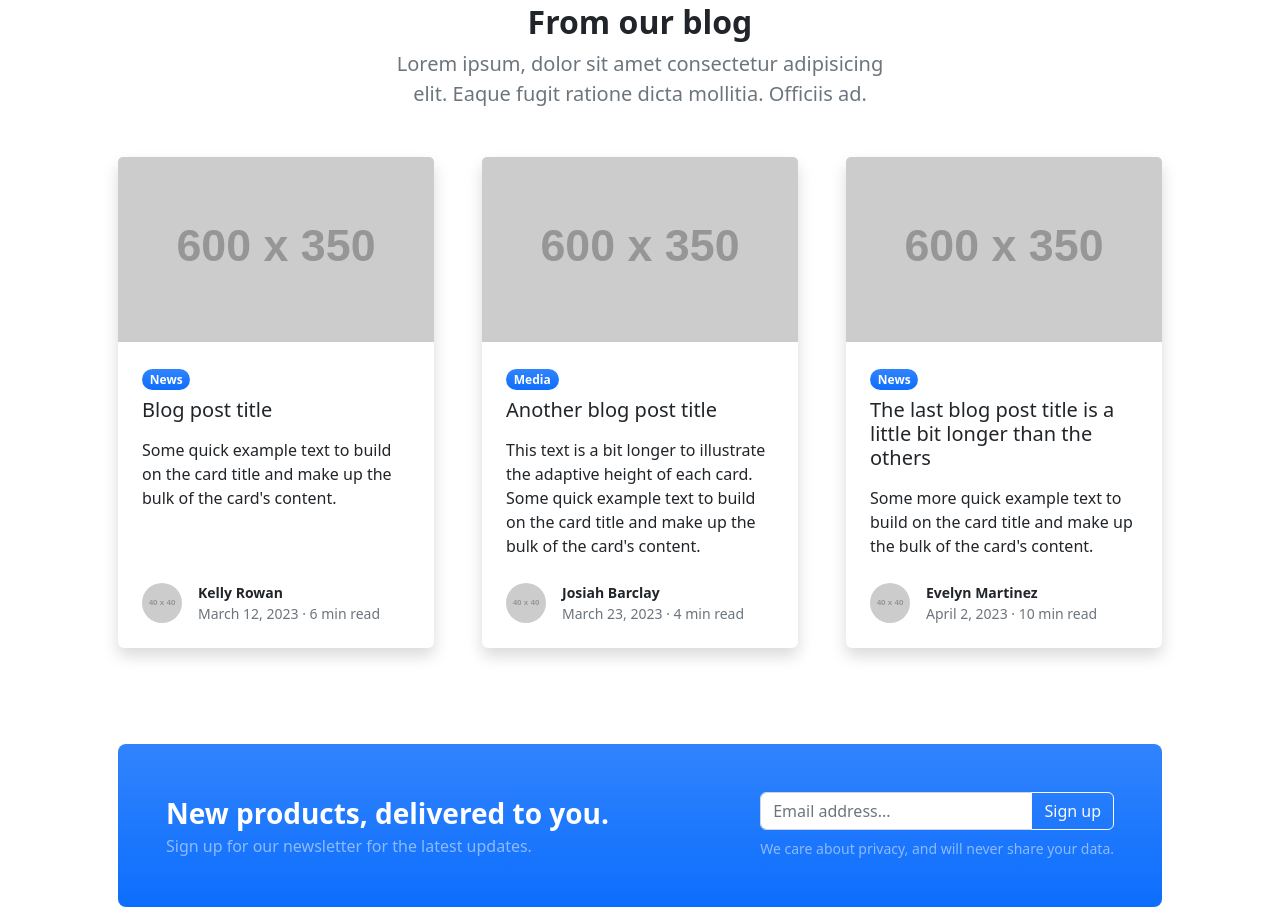
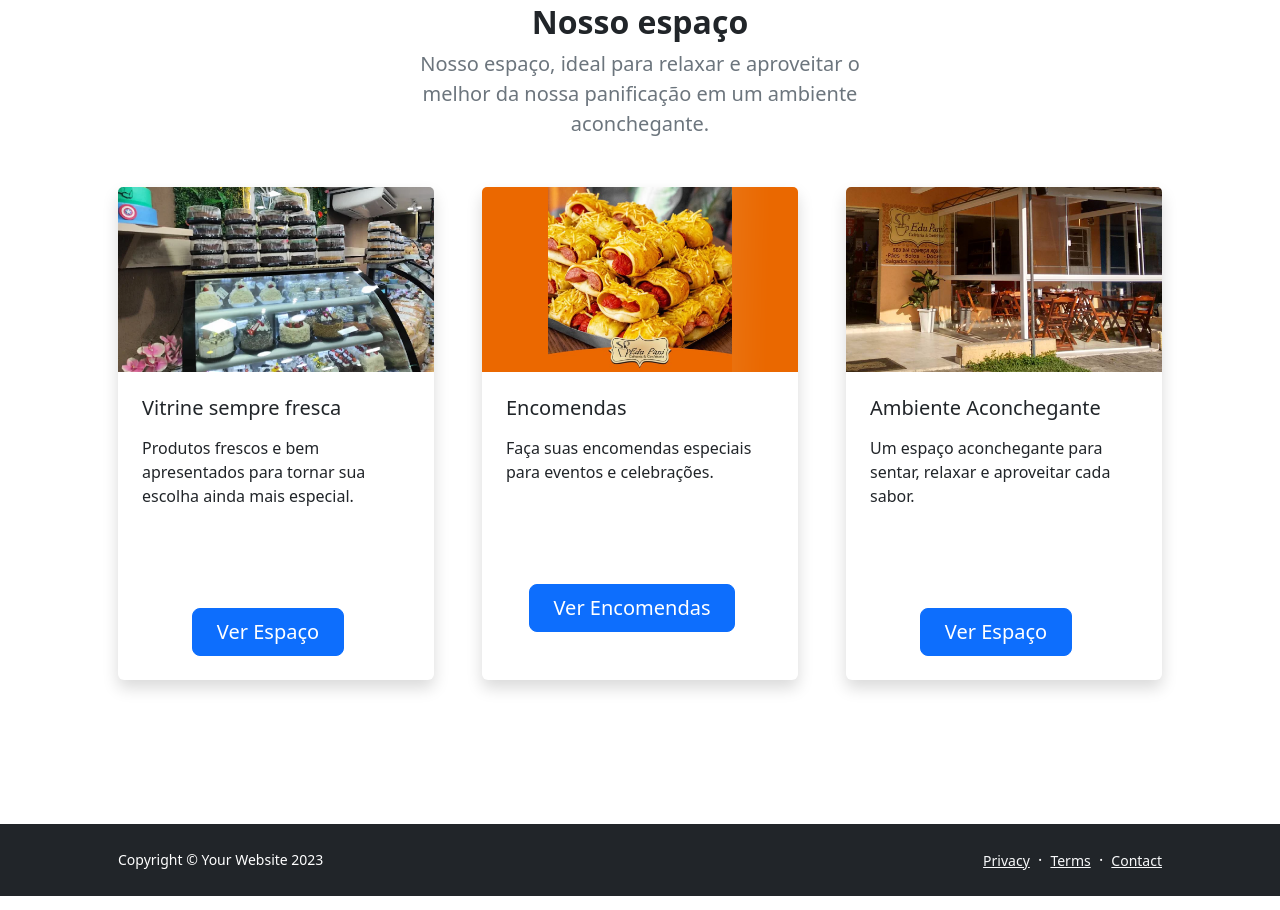
Before and after one commit to Pelison007/edu-pani-site, a plain HTML site: page index.html in a window 1280 px wide. Shown: the part 1700-2610 px from the top of the page. Drawn offline with nearby package versions, Linux system fonts and the light colour scheme; placeholder pictures from the web are drawn by us.

Commit message:
conteudo adicionado na main

```diff
--- a/index.html
+++ b/index.html
@@ -41,7 +41,7 @@
                         <div class="col-lg-8 col-xl-7 col-xxl-6">
                             <div class="my-5 text-center text-xl-start">
                                 <h1 class="display-5 fw-bolder text-white mb-2">Edu Pani - Padaria e Confeitaria</h1>
-                                <p class="lead fw-normal text-white-50 mb-4">A combinação perfeita para você! - Aberto de: <br>Seg-Sáb: (06h às 20h)⠀<br>Domingo (07h às 19h) <br>Para encomendas e informações: (41)3310-2208 <br> Endereço:<a href="https://www.google.com/maps?q=R.+Dep.+Pinheiro+Júnior,+1221+-+LOJA+1+-+Umbará,+Curitiba+-+PR,+81020-490" target="_blank">R. Dep. Pinheiro Júnior, 1221 - LOJA 1 - Umbará, Curitiba - PR, 81020-490</a></p>
+                                <p class="lead fw-normal text-white-50 mb-4">A combinação perfeita para você! - Aberto de: <br>Seg-Sáb: (06h às 20h)⠀<br>Domingo (07h às 19h) <br>Para encomendas e informações: (41)3310-2208 <br> Endereço: <a href="https://www.google.com/maps?q=R.+Dep.+Pinheiro+Júnior,+1221+-+LOJA+1+-+Umbará,+Curitiba+-+PR,+81020-490" target="_blank">R. Dep. Pinheiro Júnior, 1221 - LOJA 1 - Umbará, Curitiba - PR, 81020-490</a></p>
                                 <div class="d-grid gap-3 d-sm-flex justify-content-sm-center justify-content-xl-start">
                                     <a class="btn btn-primary btn-lg px-4 me-sm-3" href="#features">Começe seu Dia</a>
                                     <a class="btn btn-outline-light btn-lg px-4" href="#!">Informações</a>
@@ -108,92 +108,43 @@
                     <div class="row gx-5 justify-content-center">
                         <div class="col-lg-8 col-xl-6">
                             <div class="text-center">
-                                <h2 class="fw-bolder">From our blog</h2>
-                                <p class="lead fw-normal text-muted mb-5">Lorem ipsum, dolor sit amet consectetur adipisicing elit. Eaque fugit ratione dicta mollitia. Officiis ad.</p>
+                                <h2 class="fw-bolder">Nosso espaço</h2>
+                                <p class="lead fw-normal text-muted mb-5">Nosso espaço, ideal para relaxar e aproveitar o melhor da nossa panificação em um ambiente aconchegante.</p>
                             </div>
                         </div>
                     </div>
                     <div class="row gx-5">
                         <div class="col-lg-4 mb-5">
                             <div class="card h-100 shadow border-0">
-                                <img class="card-img-top" src="https://dummyimage.com/600x350/ced4da/6c757d" alt="..." />
+                                <img class="card-img-top" src="assets/VITRINI EDU PANI.png" alt="vitrini edu pani" />
                                 <div class="card-body p-4">
-                                    <div class="badge bg-primary bg-gradient rounded-pill mb-2">News</div>
-                                    <a class="text-decoration-none link-dark stretched-link" href="#!"><h5 class="card-title mb-3">Blog post title</h5></a>
-                                    <p class="card-text mb-0">Some quick example text to build on the card title and make up the bulk of the card's content.</p>
-                                </div>
-                                <div class="card-footer p-4 pt-0 bg-transparent border-top-0">
-                                    <div class="d-flex align-items-end justify-content-between">
-                                        <div class="d-flex align-items-center">
-                                            <img class="rounded-circle me-3" src="https://dummyimage.com/40x40/ced4da/6c757d" alt="..." />
-                                            <div class="small">
-                                                <div class="fw-bold">Kelly Rowan</div>
-                                                <div class="text-muted">March 12, 2023 &middot; 6 min read</div>
-                                            </div>
-                                        </div>
-                                    </div>
+                                    <h5 class="card-title mb-3">Vitrine sempre fresca</h5>
+                                    <p class="card-text mb-0">Produtos frescos e bem apresentados para tornar sua escolha ainda mais especial.</p>
+                                    <div style="margin-top: 100px; display: flex; justify-content: center; align-items: center;"><a class="btn btn-primary btn-lg px-4 me-sm-3" href="about.html">Ver Espaço</a></div>
                                 </div>
                             </div>
                         </div>
                         <div class="col-lg-4 mb-5">
                             <div class="card h-100 shadow border-0">
-                                <img class="card-img-top" src="https://dummyimage.com/600x350/adb5bd/495057" alt="..." />
+                                <img class="card-img-top" src="assets/salgados encomenda.png" alt="para encomendas" />
                                 <div class="card-body p-4">
-                                    <div class="badge bg-primary bg-gradient rounded-pill mb-2">Media</div>
-                                    <a class="text-decoration-none link-dark stretched-link" href="#!"><h5 class="card-title mb-3">Another blog post title</h5></a>
-                                    <p class="card-text mb-0">This text is a bit longer to illustrate the adaptive height of each card. Some quick example text to build on the card title and make up the bulk of the card's content.</p>
-                                </div>
-                                <div class="card-footer p-4 pt-0 bg-transparent border-top-0">
-                                    <div class="d-flex align-items-end justify-content-between">
-                                        <div class="d-flex align-items-center">
-                                            <img class="rounded-circle me-3" src="https://dummyimage.com/40x40/ced4da/6c757d" alt="..." />
-                                            <div class="small">
-                                                <div class="fw-bold">Josiah Barclay</div>
-                                                <div class="text-muted">March 23, 2023 &middot; 4 min read</div>
-                                            </div>
-                                        </div>
-                                    </div>
+                                    <h5 class="card-title mb-3">Encomendas</h5>
+                                    <p class="card-text mb-0">Faça suas encomendas especiais para eventos e celebrações.</p>
+                                    <div style="margin-top: 100px; display: flex; justify-content: center; align-items: center;"><a class="btn btn-primary btn-lg px-4 me-sm-3" href="about.html">Ver Encomendas</a></div>
                                 </div>
                             </div>
                         </div>
                         <div class="col-lg-4 mb-5">
                             <div class="card h-100 shadow border-0">
-                                <img class="card-img-top" src="https://dummyimage.com/600x350/6c757d/343a40" alt="..." />
+                                <img class="card-img-top" src="assets/local sentar.png" alt="lugar para sentar" />
                                 <div class="card-body p-4">
-                                    <div class="badge bg-primary bg-gradient rounded-pill mb-2">News</div>
-                                    <a class="text-decoration-none link-dark stretched-link" href="#!"><h5 class="card-title mb-3">The last blog post title is a little bit longer than the others</h5></a>
-                                    <p class="card-text mb-0">Some more quick example text to build on the card title and make up the bulk of the card's content.</p>
-                                </div>
-                                <div class="card-footer p-4 pt-0 bg-transparent border-top-0">
-                                    <div class="d-flex align-items-end justify-content-between">
-                                        <div class="d-flex align-items-center">
-                                            <img class="rounded-circle me-3" src="https://dummyimage.com/40x40/ced4da/6c757d" alt="..." />
-                                            <div class="small">
-                                                <div class="fw-bold">Evelyn Martinez</div>
-                                                <div class="text-muted">April 2, 2023 &middot; 10 min read</div>
-                                            </div>
-                                        </div>
-                                    </div>
+                                    <h5 class="card-title mb-3">Ambiente Aconchegante</h5>
+                                    <p class="card-text mb-0">Um espaço aconchegante para sentar, relaxar e aproveitar cada sabor.</p>
+                                    <div style="margin-top: 100px; display: flex; justify-content: center; align-items: center;"><a class="btn btn-primary btn-lg px-4 me-sm-3" href="pricing.html">Ver Espaço</a></div>
                                 </div>
                             </div>
                         </div>
                     </div>
-                    <!-- Call to action-->
-                    <aside class="bg-primary bg-gradient rounded-3 p-4 p-sm-5 mt-5">
-                        <div class="d-flex align-items-center justify-content-between flex-column flex-xl-row text-center text-xl-start">
-                            <div class="mb-4 mb-xl-0">
-                                <div class="fs-3 fw-bold text-white">New products, delivered to you.</div>
-                                <div class="text-white-50">Sign up for our newsletter for the latest updates.</div>
-                            </div>
-                            <div class="ms-xl-4">
-                                <div class="input-group mb-2">
-                                    <input class="form-control" type="text" placeholder="Email address..." aria-label="Email address..." aria-describedby="button-newsletter" />
-                                    <button class="btn btn-outline-light" id="button-newsletter" type="button">Sign up</button>
-                                </div>
-                                <div class="small text-white-50">We care about privacy, and will never share your data.</div>
-                            </div>
-                        </div>
-                    </aside>
                 </div>
             </section>
         </main>
```
Also changed, not shown: assets/VITRINI EDU PANI.png (added), assets/local sentar.png (added), assets/salgados encomenda.png (added), css/styles.css.
